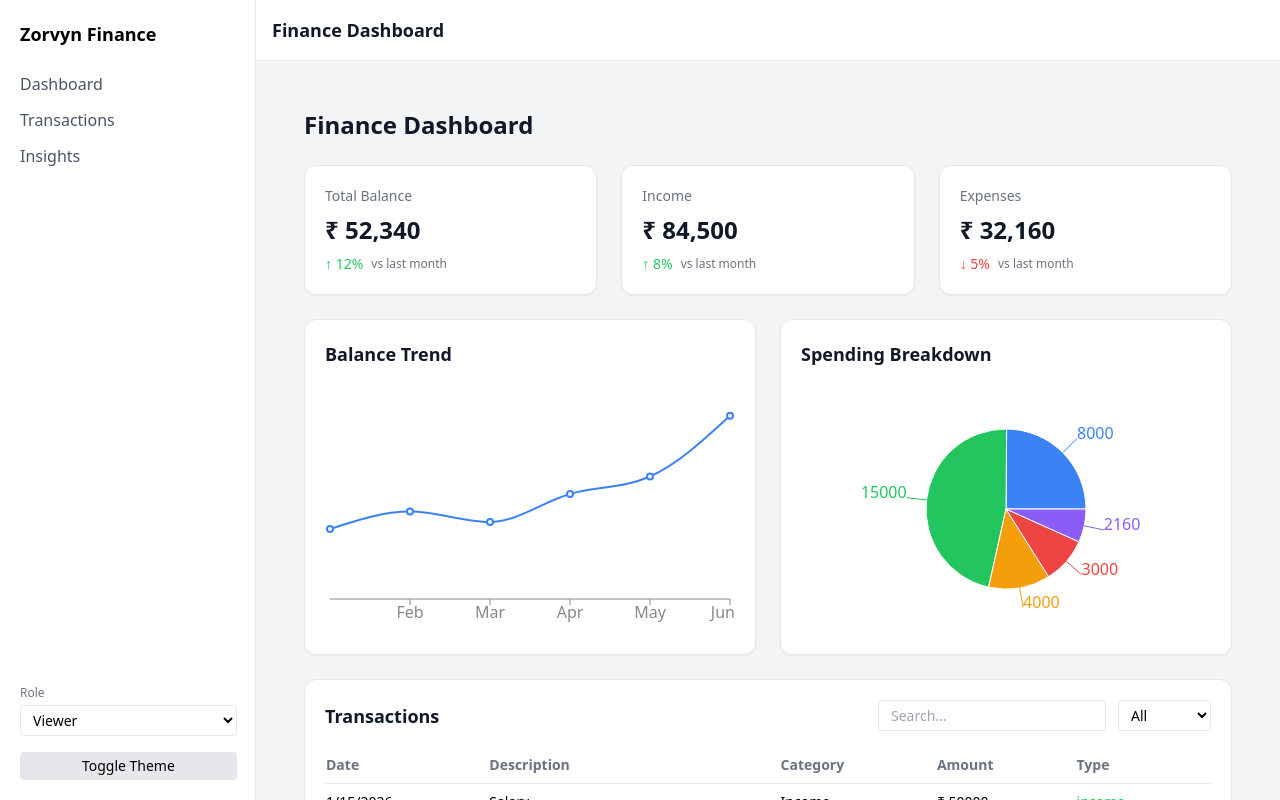
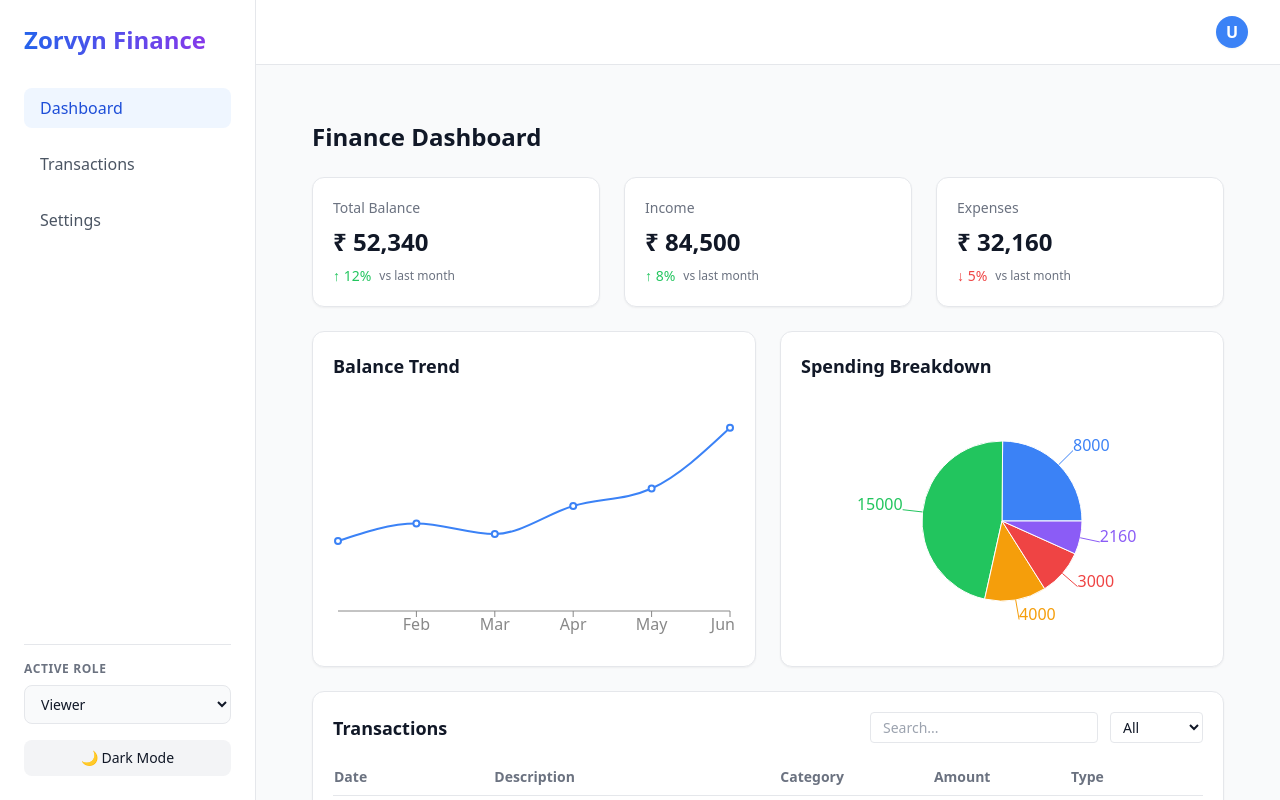
Before and after one commit to sandeepmukku12/finance-dashboard, a React (Vite) app: page / in a window 1280 px wide. Built offline with nearby package versions, Linux system fonts and the light colour scheme.

Commit message:
feat: update dark mode logic

```diff
--- a/src/components/Layout.jsx
+++ b/src/components/Layout.jsx
@@ -1,4 +1,4 @@
-import { useState } from "react";
+import { useState, useEffect } from "react";
 import { useApp } from "../context/AppContext";
 
 export default function Layout({ children }) {
@@ -6,87 +6,100 @@ export default function Layout({ children }) {
   const [sidebarOpen, setSidebarOpen] = useState(false);
   const { role, setRole } = useApp();
 
+  // Handle system preference and local storage for dark mode
+  useEffect(() => {
+    const isDark = localStorage.getItem("theme") === "dark" ||
+      (!("theme" in localStorage) && window.matchMedia("(prefers-color-scheme: dark)").matches);
+    setDark(isDark);
+  }, []);
+
+  useEffect(() => {
+    if (dark) {
+      document.documentElement.classList.add("dark");
+      localStorage.setItem("theme", "dark");
+    } else {
+      document.documentElement.classList.remove("dark");
+      localStorage.setItem("theme", "light");
+    }
+  }, [dark]);
+
   return (
-    <div className={dark ? "dark" : ""}>
-      <div className="flex h-screen bg-gray-100 dark:bg-[#0F172A]">
+    <div className="flex h-screen bg-gray-50 dark:bg-[#0F172A] text-gray-900 dark:text-gray-100 font-sans">
       {/* MOBILE OVERLAY */}
       {sidebarOpen && (
         <div
-            className="fixed inset-0 bg-black/40 z-40 md:hidden"
+          className="fixed inset-0 bg-black/50 z-40 md:hidden backdrop-blur-sm"
           onClick={() => setSidebarOpen(false)}
         />
       )}
 
       {/* SIDEBAR */}
       <aside
-          className={`fixed z-50 md:static top-0 left-0 h-full w-64 bg-white dark:bg-[#111827] border-r dark:border-gray-800 p-5 transform transition-transform duration-300
+        className={`fixed z-50 md:static top-0 left-0 h-full w-64 bg-white dark:bg-[#1E293B] border-r border-gray-200 dark:border-gray-800 p-6 transform transition-transform duration-300 shadow-xl md:shadow-none
         ${sidebarOpen ? "translate-x-0" : "-translate-x-full md:translate-x-0"}`}
       >
-          {/* CLOSE BUTTON (Mobile Only) */}
         <button
-            className="md:hidden mb-4 text-xl font-bold text-gray-600 dark:text-gray-300"
+          className="md:hidden absolute top-4 right-4 text-xl text-gray-500 hover:text-gray-800 dark:hover:text-white"
           onClick={() => setSidebarOpen(false)}
         >
           ✕
         </button>
 
-          <h2 className="text-lg font-bold mb-6">Zorvyn Finance</h2>
+        <h2 className="text-2xl font-bold mb-8 bg-gradient-to-r from-blue-600 to-purple-600 bg-clip-text text-transparent">
+          Zorvyn Finance
+        </h2>
 
-          <nav className="space-y-3">
-            <p className="text-gray-600 dark:text-gray-300">Dashboard</p>
-            <p className="text-gray-600 dark:text-gray-300">Transactions</p>
-            <p className="text-gray-600 dark:text-gray-300">Insights</p>
+        <nav className="space-y-4">
+          <a href="#" className="block px-4 py-2 rounded-lg bg-blue-50 text-blue-700 dark:bg-blue-900/30 dark:text-blue-400 font-medium">Dashboard</a>
+          <a href="#" className="block px-4 py-2 rounded-lg text-gray-600 hover:bg-gray-100 dark:text-gray-400 dark:hover:bg-gray-800/50 transition">Transactions</a>
+          <a href="#" className="block px-4 py-2 rounded-lg text-gray-600 hover:bg-gray-100 dark:text-gray-400 dark:hover:bg-gray-800/50 transition">Settings</a>
         </nav>
 
         {/* Bottom controls */}
-          <div className="absolute bottom-5 left-5 space-y-4 w-[85%]">
-            {/* Role Switcher */}
+        <div className="absolute bottom-6 left-6 right-6 space-y-4 border-t border-gray-200 dark:border-gray-800 pt-4">
           <div>
-              <p className="text-xs mb-1 text-gray-500 dark:text-gray-400">
-                Role
-              </p>
+            <label className="text-xs font-semibold text-gray-500 uppercase tracking-wider mb-2 block">
+              Active Role
+            </label>
             <select
               value={role}
               onChange={(e) => setRole(e.target.value)}
-                className="w-full text-sm px-2 py-1 border rounded bg-transparent dark:border-gray-700"
+              className="w-full text-sm px-3 py-2 border border-gray-200 rounded-lg bg-gray-50 dark:bg-gray-800 dark:border-gray-700 focus:ring-2 focus:ring-blue-500 outline-none"
             >
               <option value="viewer">Viewer</option>
               <option value="admin">Admin</option>
             </select>
           </div>
 
-            {/* Dark Mode */}
           <button
             onClick={() => setDark(!dark)}
-              className="w-full text-sm px-3 py-1 bg-gray-200 dark:bg-gray-700 rounded"
+            className="w-full flex items-center justify-center gap-2 text-sm px-4 py-2 bg-gray-100 dark:bg-gray-800 hover:bg-gray-200 dark:hover:bg-gray-700 rounded-lg font-medium transition"
           >
-              Toggle Theme
+            {dark ? '☀️ Light Mode' : '🌙 Dark Mode'}
           </button>
         </div>
       </aside>
 
       {/* MAIN CONTENT */}
-        <div className="flex-1 flex flex-col">
+      <div className="flex-1 flex flex-col min-w-0">
         {/* HEADER */}
-          <header className="flex items-center justify-between p-4 bg-white dark:bg-[#111827] border-b dark:border-gray-800">
-            {/* Hamburger (Mobile) */}
+        <header className="flex items-center justify-between p-4 md:px-8 bg-white dark:bg-[#1E293B] border-b border-gray-200 dark:border-gray-800 sticky top-0 z-10">
           <button
             onClick={() => setSidebarOpen(true)}
-              className="md:hidden text-xl"
+            className="md:hidden text-2xl text-gray-600 dark:text-gray-300"
           >
             ☰
           </button>
-
-            <h1 className="text-lg font-semibold text-gray-900 dark:text-white">
-              Finance Dashboard
-            </h1>
-
-            <div />
+          <div className="flex-1" />
+          <div className="flex items-center gap-3">
+            <div className="w-8 h-8 rounded-full bg-blue-500 flex items-center justify-center text-white font-bold shadow-sm">
+              U
+            </div>
+          </div>
         </header>
 
         {/* PAGE */}
-          <main className="flex-1 overflow-y-auto p-6">{children}</main>
-        </div>
+        <main className="flex-1 overflow-y-auto p-4 md:p-8">{children}</main>
       </div>
     </div>
   );
```
Lines whose indentation alone changed are shown as unchanged.
